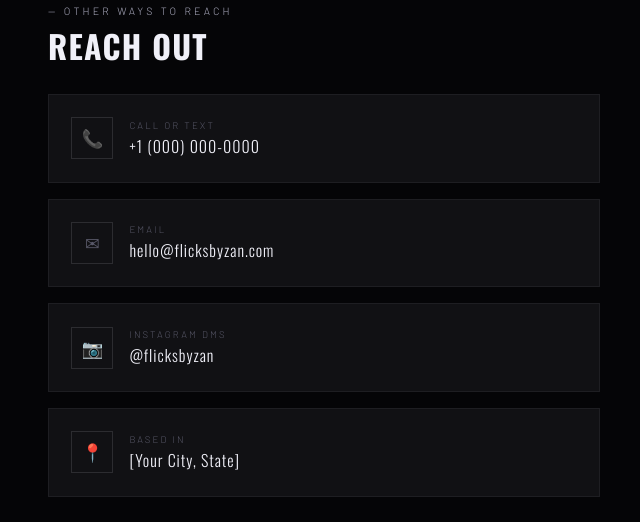
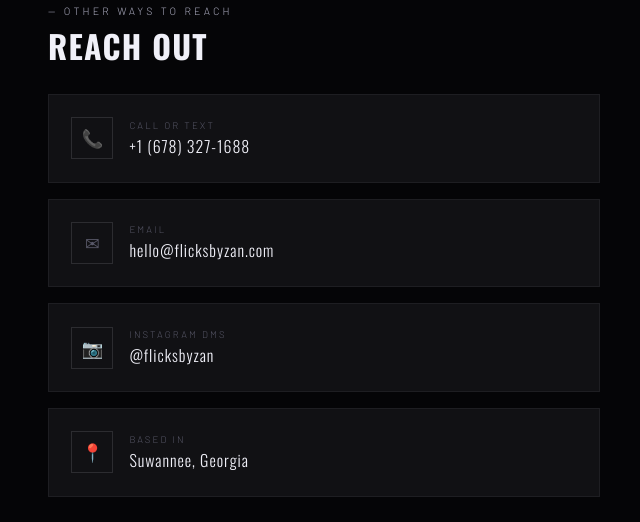
Before and after one commit to Cam840/flicksbyzan, a plain HTML site: page contact.html in a window 1280 px wide. Shown: the part 827-1349 px from the top of the page, 0-640 px from the left. Drawn offline with nearby package versions, Linux system fonts and the light colour scheme.

Commit message:
Update contact.html

```diff
--- a/contact.html
+++ b/contact.html
@@ -140,10 +140,10 @@
     <p class="sl">— Other Ways to Reach</p>
     <h2 class="st" style="font-size:2rem">Reach Out</h2>
     <div class="ct-links">
-      <a href="tel:+16783271688" class="ctlk"><div class="ctico">📞</div><div class="ctlk-text"><div class="ctlk-label">Call or Text</div><div class="ctlk-val">+1 (000) 000-0000</div></div></a>
+      <a href="tel:+16783271688" class="ctlk"><div class="ctico">📞</div><div class="ctlk-text"><div class="ctlk-label">Call or Text</div><div class="ctlk-val">+1 (678) 327-1688</div></div></a>
       <a href="mailto:hello@flicksbyzan.com" class="ctlk"><div class="ctico">✉</div><div class="ctlk-text"><div class="ctlk-label">Email</div><div class="ctlk-val">hello@flicksbyzan.com</div></div></a>
       <a href="https://instagram.com/flicksbyzan" target="_blank" class="ctlk"><div class="ctico">📷</div><div class="ctlk-text"><div class="ctlk-label">Instagram DMs</div><div class="ctlk-val">@flicksbyzan</div></div></a>
-      <div class="ctlk" style="cursor:default"><div class="ctico">📍</div><div class="ctlk-text"><div class="ctlk-label">Based In</div><div class="ctlk-val">[Your City, State]</div></div></div>
+      <div class="ctlk" style="cursor:default"><div class="ctico">📍</div><div class="ctlk-text"><div class="ctlk-label">Based In</div><div class="ctlk-val">Suwannee, Georgia</div></div></div>
     </div>
     <div class="social-row">
       <a href="https://instagram.com/flicksbyzan" target="_blank" class="soc-btn"><span class="si">📸</span>Instagram</a>
```
